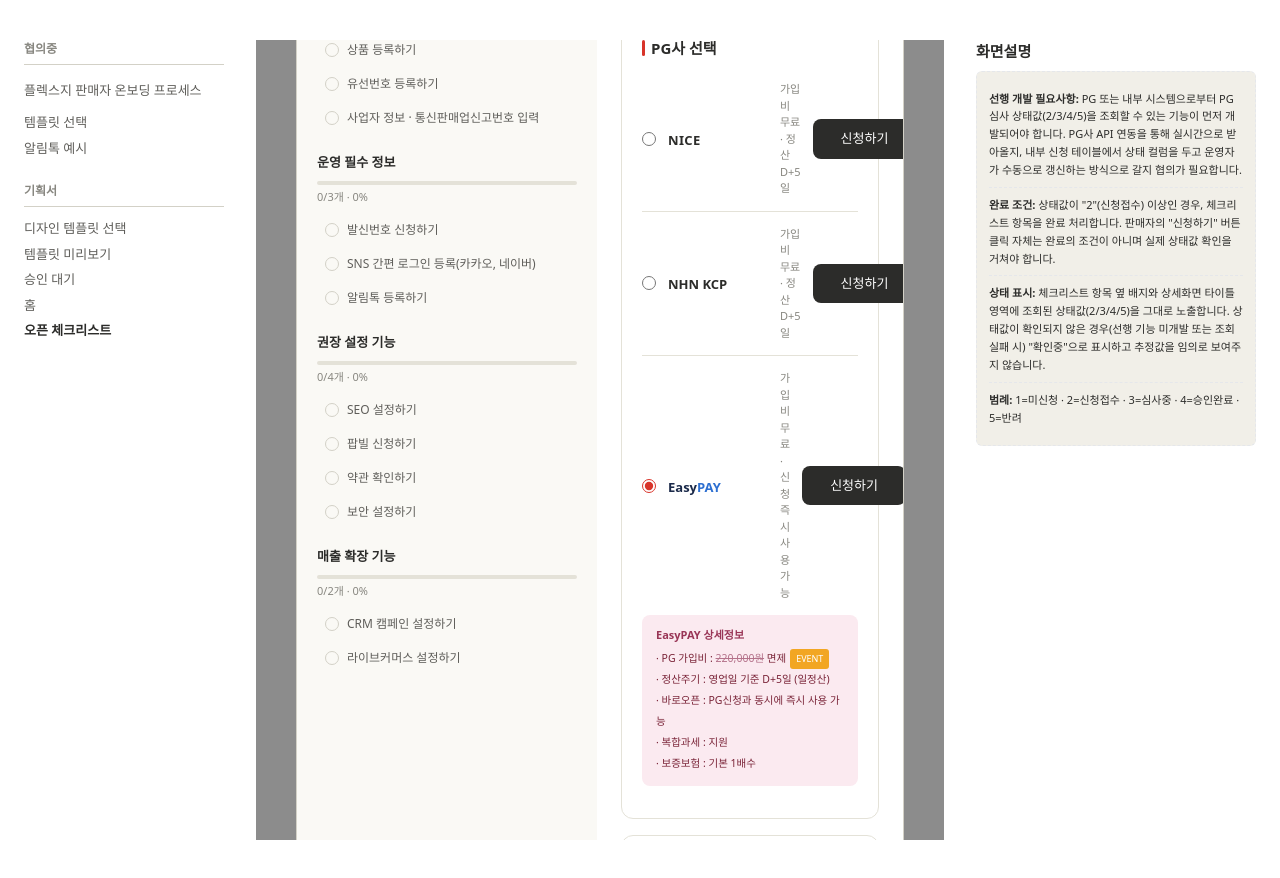
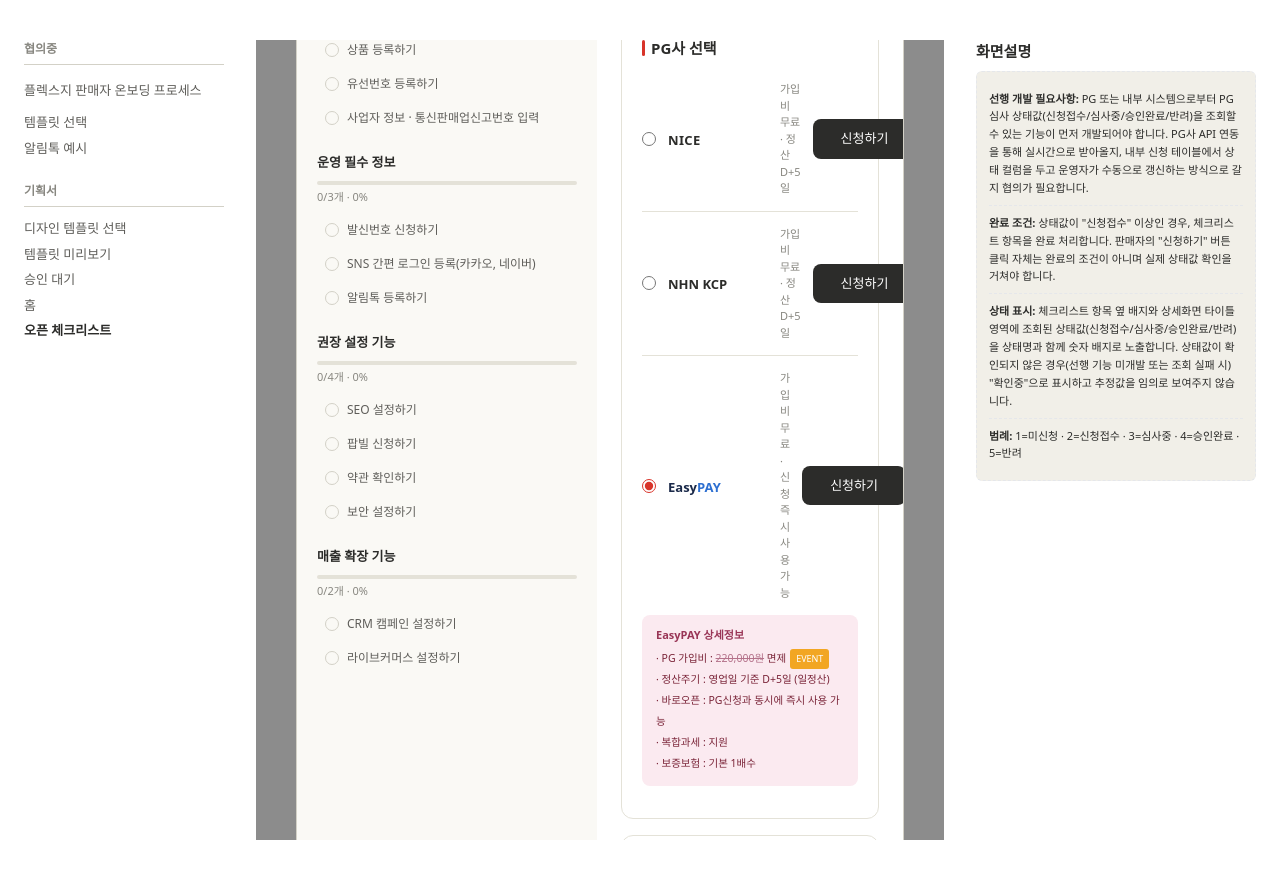
Before and after one commit to WEED-Convergence/WEED-Convergence-FLEXG-onboarding-HYESUN-2026-08, a Next.js app: page /open-checklist-popup in a window 1280 px wide. Built offline with nearby package versions, Linux system fonts and the light colour scheme.

Commit message:
PG 신청하기 상태 표시를 텍스트+숫자 배지 조합으로 변경
상태값 텍스트는 그대로 유지하고, 옆에 작은 숫자 배지를 추가로 붙임.
화면설명 본문도 상태명 표기로 되돌리고 숫자 배지 설명을 보강.

```diff
--- a/src/app/ProcessOverview.tsx
+++ b/src/app/ProcessOverview.tsx
@@ -26,15 +26,15 @@ const overviewNotes: Record<
       desc: [
         {
           title: "선행 개발 필요사항",
-          body: "PG 또는 내부 시스템으로부터 PG 심사 상태값(2/3/4/5)을 조회할 수 있는 기능이 먼저 개발되어야 합니다. PG사 API 연동을 통해 실시간으로 받아올지, 내부 신청 테이블에서 상태 컬럼을 두고 운영자가 수동으로 갱신하는 방식으로 갈지 협의가 필요합니다.",
+          body: "PG 또는 내부 시스템으로부터 PG 심사 상태값(신청접수/심사중/승인완료/반려)을 조회할 수 있는 기능이 먼저 개발되어야 합니다. PG사 API 연동을 통해 실시간으로 받아올지, 내부 신청 테이블에서 상태 컬럼을 두고 운영자가 수동으로 갱신하는 방식으로 갈지 협의가 필요합니다.",
         },
         {
           title: "완료 조건",
-          body: "상태값이 \"2\"(신청접수) 이상인 경우, 체크리스트 항목을 완료 처리합니다. 판매자의 \"신청하기\" 버튼 클릭 자체는 완료의 조건이 아니며 실제 상태값 확인을 거쳐야 합니다.",
+          body: "상태값이 \"신청접수\" 이상인 경우, 체크리스트 항목을 완료 처리합니다. 판매자의 \"신청하기\" 버튼 클릭 자체는 완료의 조건이 아니며 실제 상태값 확인을 거쳐야 합니다.",
         },
         {
           title: "상태 표시",
-          body: "체크리스트 항목 옆 배지와 상세화면 타이틀 영역에 조회된 상태값(2/3/4/5)을 그대로 노출합니다. 상태값이 확인되지 않은 경우(선행 기능 미개발 또는 조회 실패 시) \"확인중\"으로 표시하고 추정값을 임의로 보여주지 않습니다.",
+          body: "체크리스트 항목 옆 배지와 상세화면 타이틀 영역에 조회된 상태값(신청접수/심사중/승인완료/반려)을 상태명과 함께 숫자 배지로 노출합니다. 상태값이 확인되지 않은 경우(선행 기능 미개발 또는 조회 실패 시) \"확인중\"으로 표시하고 추정값을 임의로 보여주지 않습니다.",
         },
         {
           title: "범례",
--- a/src/app/open-checklist-popup/ChecklistPanel.tsx
+++ b/src/app/open-checklist-popup/ChecklistPanel.tsx
@@ -247,14 +247,29 @@ function PgStatusCircle({ status, active }: { status: PgStatus; active: boolean
   );
 }
 
+function PgStatusNumberBadge({ status }: { status: PgStatus }) {
+  const badge = pgStatusConfig[status].badge ?? { bg: "var(--divider)", color: "var(--text-muted)" };
+  return (
+    <span
+      className="inline-flex h-[14px] min-w-[14px] shrink-0 items-center justify-center rounded-full px-1 text-[9px] font-bold"
+      style={{ backgroundColor: badge.bg, color: badge.color }}
+    >
+      {PG_STATUS_CODE[status]}
+    </span>
+  );
+}
+
 function PgStatusLabel({ status }: { status: PgStatus }) {
   const config = pgStatusConfig[status];
   return (
+    <span className="flex shrink-0 items-center gap-1">
       <span
-      className="shrink-0 text-[10px]"
+        className="text-[10px]"
         style={{ color: config.labelColor, fontWeight: config.labelMedium ? 500 : 400 }}
       >
-      {PG_STATUS_CODE[status]}
+        {status}
+      </span>
+      <PgStatusNumberBadge status={status} />
     </span>
   );
 }
@@ -263,11 +278,14 @@ function PgStatusBadge({ status }: { status: PgStatus }) {
   const badge = pgStatusConfig[status].badge;
   if (!badge) return null;
   return (
+    <span className="inline-flex items-center gap-1.5">
       <span
         className="rounded-[12px] text-[10px] font-semibold"
         style={{ backgroundColor: badge.bg, color: badge.color, padding: "3px 10px" }}
       >
-      {PG_STATUS_CODE[status]}
+        {status}
+      </span>
+      <PgStatusNumberBadge status={status} />
     </span>
   );
 }
```
Lines whose indentation alone changed are shown as unchanged.
